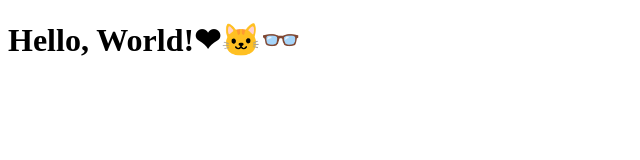
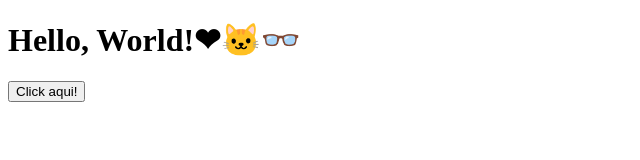
Before and after one commit to HelenaSSalekB/Meu-primeiro-reposit-rio, a plain HTML site: page index.html in a window 1280 px wide. Shown: the whole page, without its empty margins (0-640 px from the left). Drawn offline with Linux system fonts and the light colour scheme.

```diff
--- a/index.html
+++ b/index.html
@@ -7,5 +7,7 @@
 </head>
 <body>
     <h1>Hello, World!❤🐱‍👓</h1>
+
+    <button onclick="alert ('Hello World')">Click aqui!</button>
     </body>
 </html>
```
